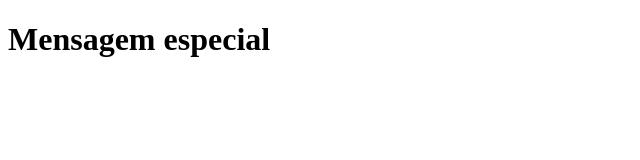
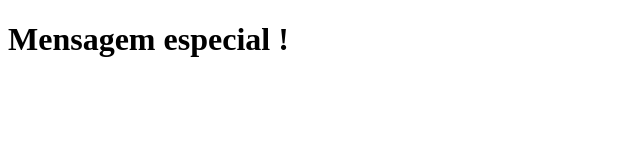
Before and after one commit to gustavokds/clone-tabnews, a Next.js app: page / in a window 1280 px wide. Shown: the top 160 px of the page, without its empty margins (0-640 px from the left). Built offline with nearby package versions, Linux system fonts and the light colour scheme.

Commit message:
modifica a frase

```diff
--- a/pages/index.js
+++ b/pages/index.js
@@ -1,5 +1,5 @@
 function Home() {
-    return <h1>Mensagem especial</h1>
+    return <h1>Mensagem especial ! </h1>
 }
 
 export default Home;
```
